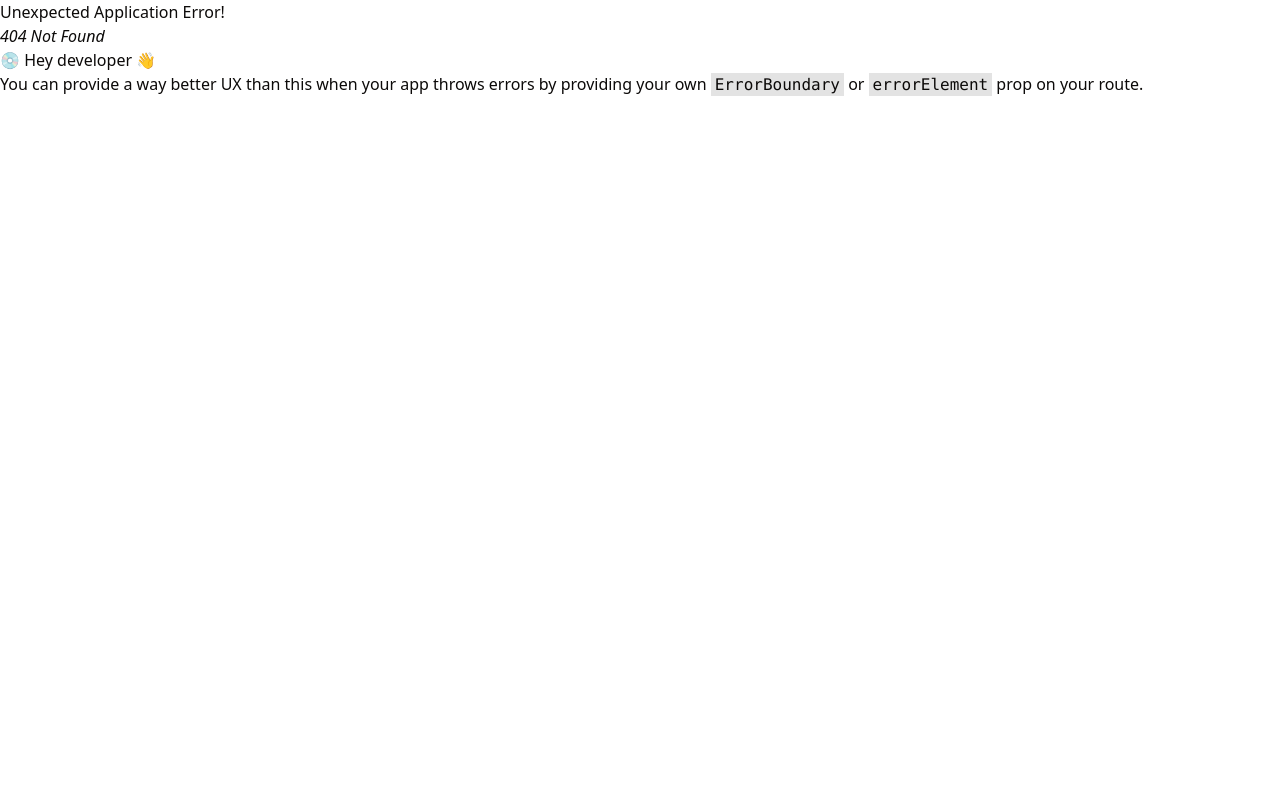
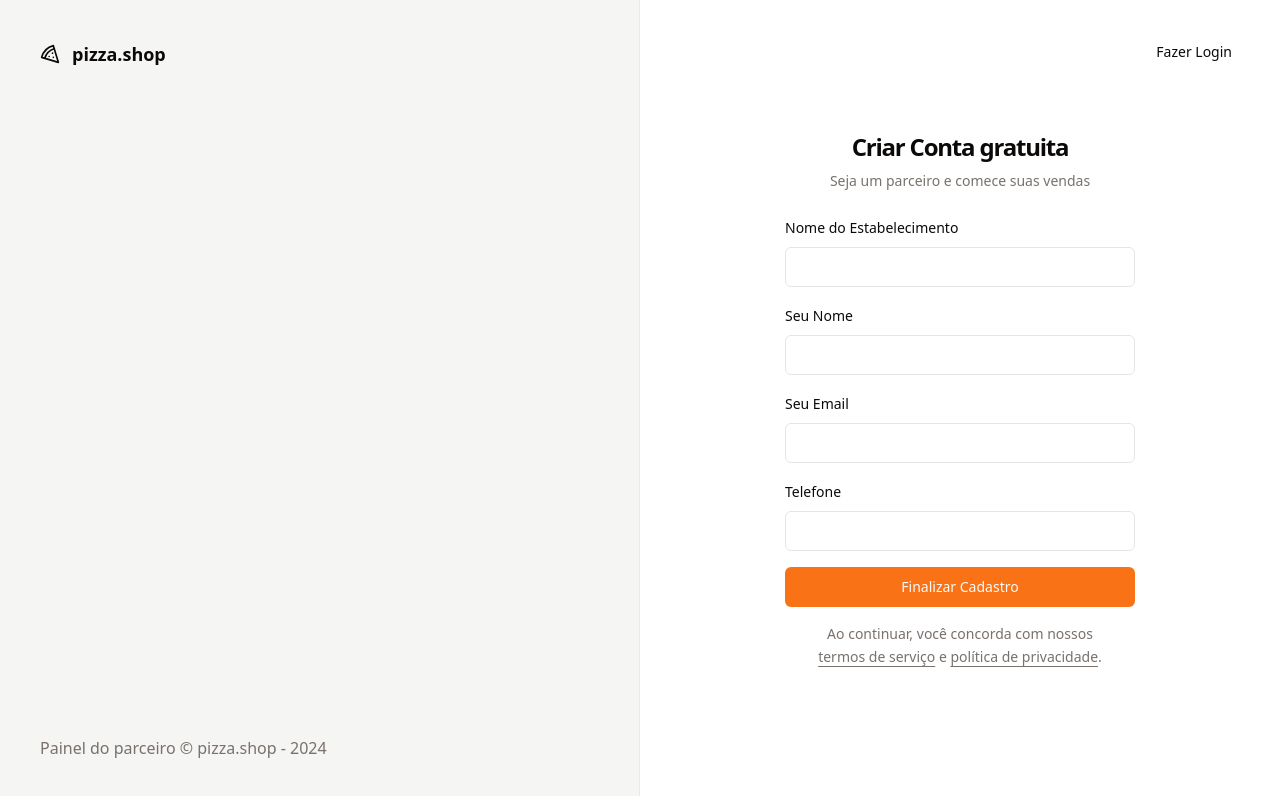
Before and after one commit to Walber2903/pizzashop-web, a React (Vite) app: page /sign-up in a window 1280 px wide. Before the commit this address had no page. Shown: the top 796 px of the page. Built offline with nearby package versions, Linux system fonts and the light colour scheme.

Commit message:
finished pages sign-in and sign-up

```diff
--- a/package.json
+++ b/package.json
@@ -9,6 +9,7 @@
     "preview": "vite preview"
   },
   "dependencies": {
+    "@hookform/resolvers": "^3.3.4",
     "@radix-ui/react-label": "^2.0.2",
     "@radix-ui/react-slot": "^1.0.2",
     "class-variance-authority": "^0.7.0",
@@ -20,10 +21,13 @@
     "react": "^18.2.0",
     "react-dom": "^18.2.0",
     "react-helmet-async": "^2.0.4",
+    "react-hook-form": "^7.49.3",
     "react-router-dom": "^6.21.1",
+    "sonner": "^1.3.1",
     "sort-by": "^1.2.0",
     "tailwind-merge": "^2.2.0",
-    "tailwindcss-animate": "^1.0.7"
+    "tailwindcss-animate": "^1.0.7",
+    "zod": "^3.22.4"
   },
   "devDependencies": {
     "@rocketseat/eslint-config": "^2.1.0",
--- a/src/App.tsx
+++ b/src/App.tsx
@@ -2,6 +2,7 @@
 
 import { Helmet, HelmetProvider } from 'react-helmet-async'
 import { RouterProvider } from 'react-router-dom'
+import { Toaster } from 'sonner'
 
 import { router } from './routes'
 
@@ -9,6 +10,7 @@
   return (
     <HelmetProvider>
       <Helmet titleTemplate="%s | pizza.shop" />
+      <Toaster richColors />
       <RouterProvider router={router} />
     </HelmetProvider>
   )
--- a/src/pages/_layouts/auth.tsx
+++ b/src/pages/_layouts/auth.tsx
@@ -14,7 +14,7 @@
         </footer>
       </div>
 
-      <div className="flex flex-col items-center justify-center">
+      <div className="relative flex flex-col items-center justify-center">
         <Outlet />
       </div>
     </div>
--- a/src/pages/auth/sign-in.tsx
+++ b/src/pages/auth/sign-in.tsx
@@ -1,14 +1,52 @@
 import { Helmet } from 'react-helmet-async'
+import { useForm } from 'react-hook-form'
+import { Link } from 'react-router-dom'
+import { toast } from 'sonner'
+import { z } from 'zod'
 
 import { Button } from '@/components/ui/button'
 import { Input } from '@/components/ui/input'
 import { Label } from '@/components/ui/label'
 
+const signInForm = z.object({
+  email: z.string().email(),
+})
+
+type SignInForm = z.infer<typeof signInForm>
+
 export function SignIn() {
+  const {
+    register,
+    handleSubmit,
+    formState: { isSubmitting },
+  } = useForm<SignInForm>()
+
+  async function handleSignIn(data: SignInForm) {
+    try {
+      console.log(data)
+
+      await new Promise((resolve) => setTimeout(resolve, 2000))
+
+      toast.success('Enviamos um link de autenticação para seu e-mail.', {
+        action: {
+          label: 'Reenviar',
+          onClick: () => handleSignIn(data),
+        },
+      })
+    } catch (error) {
+      toast.error(
+        'Email não encontrado, faça o cadastro ou entre em contato com o suporte.',
+      )
+    }
+  }
+
   return (
     <>
       <Helmet title="Login" />
       <div className="p-8">
+        <Button variant="ghost" asChild className="absolute right-8 top-8">
+          <Link to="/sign-up">Novo Estabelecimento</Link>
+        </Button>
         <div className="flex w-[350px] flex-col justify-center gap-6">
           <div className="flex flex-col gap-2 text-center">
             <h1 className="text-2xl font-semibold tracking-tighter">
@@ -18,12 +56,12 @@
               Acompanhe suas vendas pelo painel do parceiro
             </p>
           </div>
-          <form className="space-y-4">
+          <form className="space-y-4" onSubmit={handleSubmit(handleSignIn)}>
             <div className="space-y-2">
               <Label htmlFor="email">Seu Email</Label>
-              <Input id="email" type="email" />
+              <Input id="email" type="email" {...register('email')} />
             </div>
-            <Button className="w-full" type="submit">
+            <Button disabled={isSubmitting} className="w-full" type="submit">
               Acessar painel
             </Button>
           </form>
--- /dev/null
+++ b/src/pages/auth/sign-up.tsx
@@ -0,0 +1,107 @@
+import { Helmet } from 'react-helmet-async'
+import { useForm } from 'react-hook-form'
+import { Link, useNavigate } from 'react-router-dom'
+import { toast } from 'sonner'
+import { z } from 'zod'
+
+import { Button } from '@/components/ui/button'
+import { Input } from '@/components/ui/input'
+import { Label } from '@/components/ui/label'
+
+const signUpForm = z.object({
+  restaurantName: z.string(),
+  managerName: z.string(),
+  phone: z.string(),
+  email: z.string().email(),
+})
+
+type SignUpForm = z.infer<typeof signUpForm>
+
+export function SignUp() {
+  const navigate = useNavigate()
+
+  const {
+    register,
+    handleSubmit,
+    formState: { isSubmitting },
+  } = useForm<SignUpForm>()
+
+  async function handleSignUp(data: SignUpForm) {
+    try {
+      console.log(data)
+
+      await new Promise((resolve) => setTimeout(resolve, 2000))
+
+      toast.success('Restaurante cadastrado com sucesso!', {
+        action: {
+          label: 'Login',
+          onClick: () => navigate('/sign-in'),
+        },
+      })
+    } catch (error) {
+      toast.error('Erro ao cadastrar restaurante.')
+    }
+  }
+
+  return (
+    <>
+      <Helmet title="Sign Up" />
+      <div className="p-8">
+        <Button variant="ghost" asChild className="absolute right-8 top-8">
+          <Link to="/sign-in">Fazer Login</Link>
+        </Button>
+        <div className="flex w-[350px] flex-col justify-center gap-6">
+          <div className="flex flex-col gap-2 text-center">
+            <h1 className="text-2xl font-semibold tracking-tighter">
+              Criar Conta gratuita
+            </h1>
+            <p className="text-sm text-muted-foreground">
+              Seja um parceiro e comece suas vendas
+            </p>
+          </div>
+          <form className="space-y-4" onSubmit={handleSubmit(handleSignUp)}>
+            <div className="space-y-2">
+              <Label htmlFor="restaurantName">Nome do Estabelecimento</Label>
+              <Input
+                id="restaurantName"
+                type="text"
+                {...register('restaurantName')}
+              />
+            </div>
+            <div className="space-y-2">
+              <Label htmlFor="managerName">Seu Nome</Label>
+              <Input
+                id="managerName"
+                type="text"
+                {...register('managerName')}
+              />
+            </div>
+            <div className="space-y-2">
+              <Label htmlFor="email">Seu Email</Label>
+              <Input id="email" type="email" {...register('email')} />
+            </div>
+            <div className="space-y-2">
+              <Label htmlFor="phone">Telefone</Label>
+              <Input id="phone" type="tel" {...register('phone')} />
+            </div>
+            <Button disabled={isSubmitting} className="w-full" type="submit">
+              Finalizar Cadastro
+            </Button>
+            <p className="px-6 text-center text-sm leading-relaxed text-muted-foreground">
+              Ao continuar, você concorda com nossos
+              <br />
+              <a className="underline underline-offset-4" href="#">
+                termos de serviço
+              </a>{' '}
+              e{' '}
+              <a className="underline underline-offset-4" href="#">
+                política de privacidade
+              </a>
+              .
+            </p>
+          </form>
+        </div>
+      </div>
+    </>
+  )
+}
--- a/src/routes.tsx
+++ b/src/routes.tsx
@@ -4,6 +4,7 @@
 import { AuthLayout } from './pages/_layouts/auth'
 import { Dashboard } from './pages/app/dashboard'
 import { SignIn } from './pages/auth/sign-in'
+import { SignUp } from './pages/auth/sign-up'
 
 export const router = createBrowserRouter([
   {
@@ -24,6 +25,10 @@
         path: '/sign-in',
         element: <SignIn />,
       },
+      {
+        path: '/sign-up',
+        element: <SignUp />,
+      },
     ],
   },
 ])
```
Also changed, not shown: 1 other file (tests, documents, lock files or other folders).
